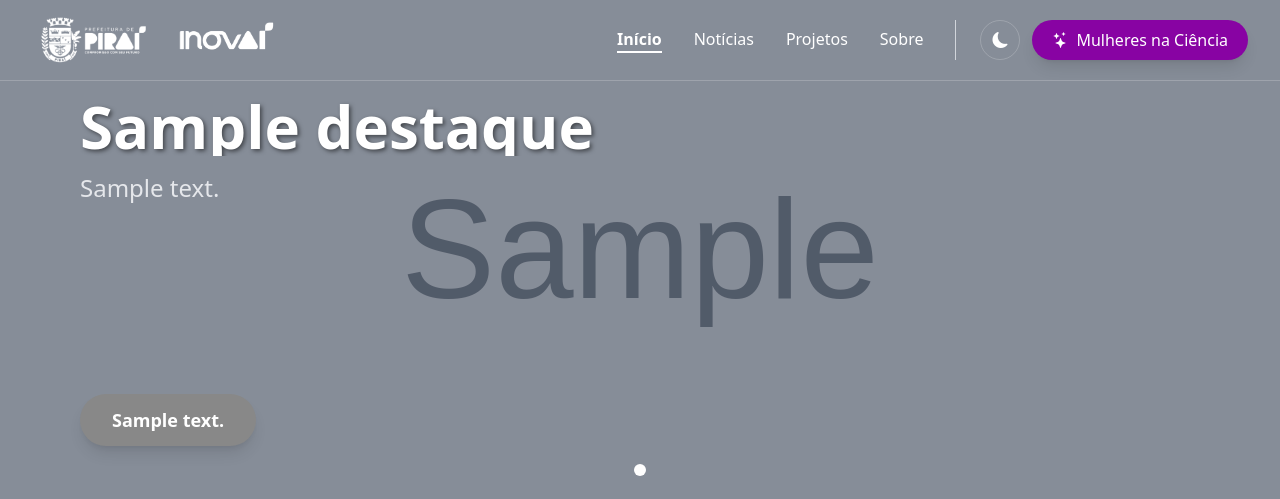
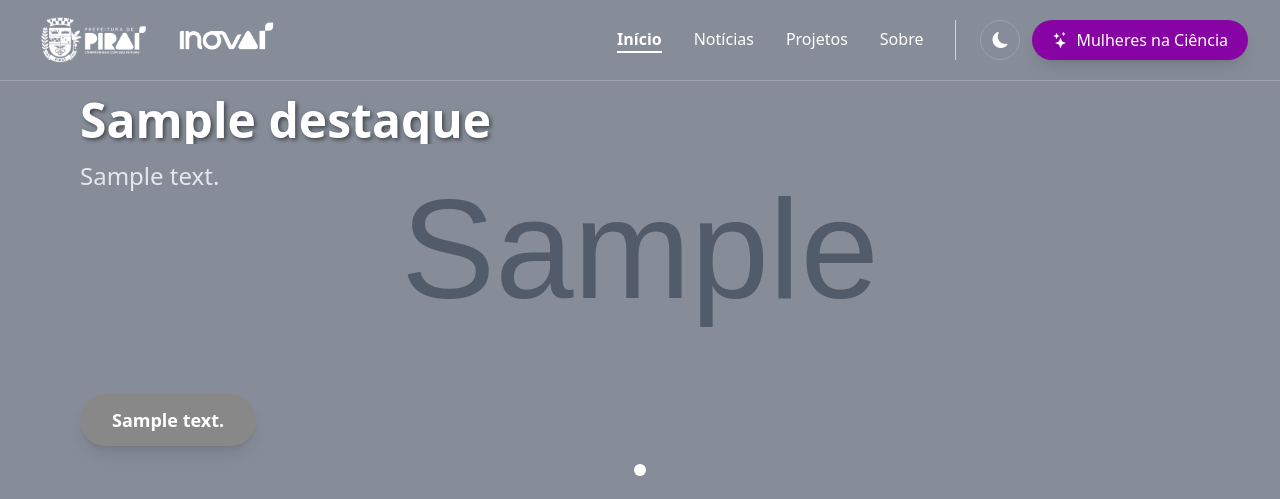
Before and after one commit to samuel-bz/PORTAL-INOVAI, a Django app: page / in a window 1280 px wide. Shown: the top 499 px of the page. Run offline with Django 5.2, Linux system fonts and the light colour scheme; tables that the repository leaves empty hold one stand-in row (values such as "Sample post"); grey boxes marked "Sample" are stand-in pictures; some libraries are stand-ins or nearby versions.

Commit message:
lalalalal

```diff
--- a/portal/templates/index.html
+++ b/portal/templates/index.html
@@ -162,7 +162,7 @@ document.querySelectorAll('.dynamic-color-btn').forEach(btn => {
                 <img src="{{ destaque.image.url }}" class="w-full h-full object-cover opacity-60">
                 <div class="absolute inset-x-0 bottom-0 top-0 px-8 md:px-20 pt-20 flex flex-col justify-start pointer-events-none">
                     <div class="max-w-2xl text-white animate-fade-in-up pointer-events-auto mb-20"> <!-- Margin bottom to clear button area -->
-                        <h2 class="text-3xl md:text-5xl lg:text-6xl font-bold mb-4 pt-4 text-shadow line-clamp-2 break-keep leading-tight">{{ destaque.title }}</h2>
+                        <h2 class="text-3xl md:text-5xl lg:text-5xl font-bold mb-4 pt-4 text-shadow line-clamp-2 leading-normal">{{ destaque.title }}</h2>
                         <p class="text-base md:text-2xl mb-6 text-gray-200 line-clamp-3 md:line-clamp-none">
                             {{ destaque.description }}
                         </p>
--- a/portal/templates/mulheres.html
+++ b/portal/templates/mulheres.html
@@ -149,7 +149,7 @@ document.querySelectorAll('.dynamic-color-btn').forEach(btn => {
                 <img src="{{ destaque.image.url }}" class="w-full h-full object-cover opacity-60">
                 <div class="absolute inset-x-0 bottom-0 top-0 px-8 md:px-20 pt-20 flex flex-col justify-start pointer-events-none">
                     <div class="max-w-2xl text-white animate-fade-in-up pointer-events-auto mb-20"> <!-- Margin bottom to clear button area -->
-                        <h2 class="text-3xl md:text-5xl lg:text-6xl font-bold mb-4 pt-4 text-shadow line-clamp-2 break-keep leading-tight">{{ destaque.title }}</h2>
+                        <h2 class="text-3xl md:text-5xl lg:text-5xl font-bold mb-4 pt-4 text-shadow line-clamp-2 leading-normal">{{ destaque.title }}</h2>
                         <p class="text-base md:text-2xl mb-6 text-gray-200 line-clamp-3 md:line-clamp-none">
                             {{ destaque.description }}
                         </p>
```
